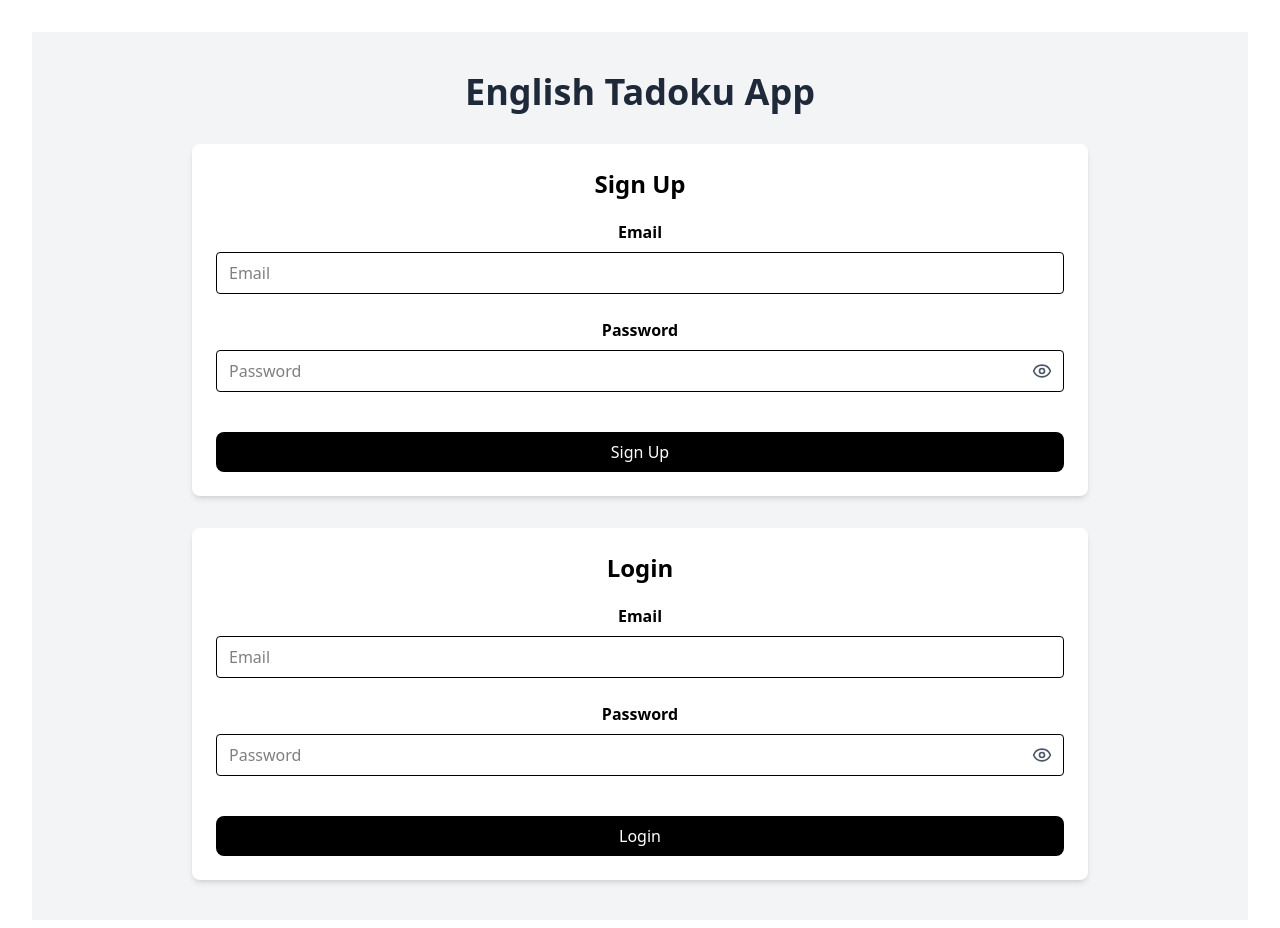
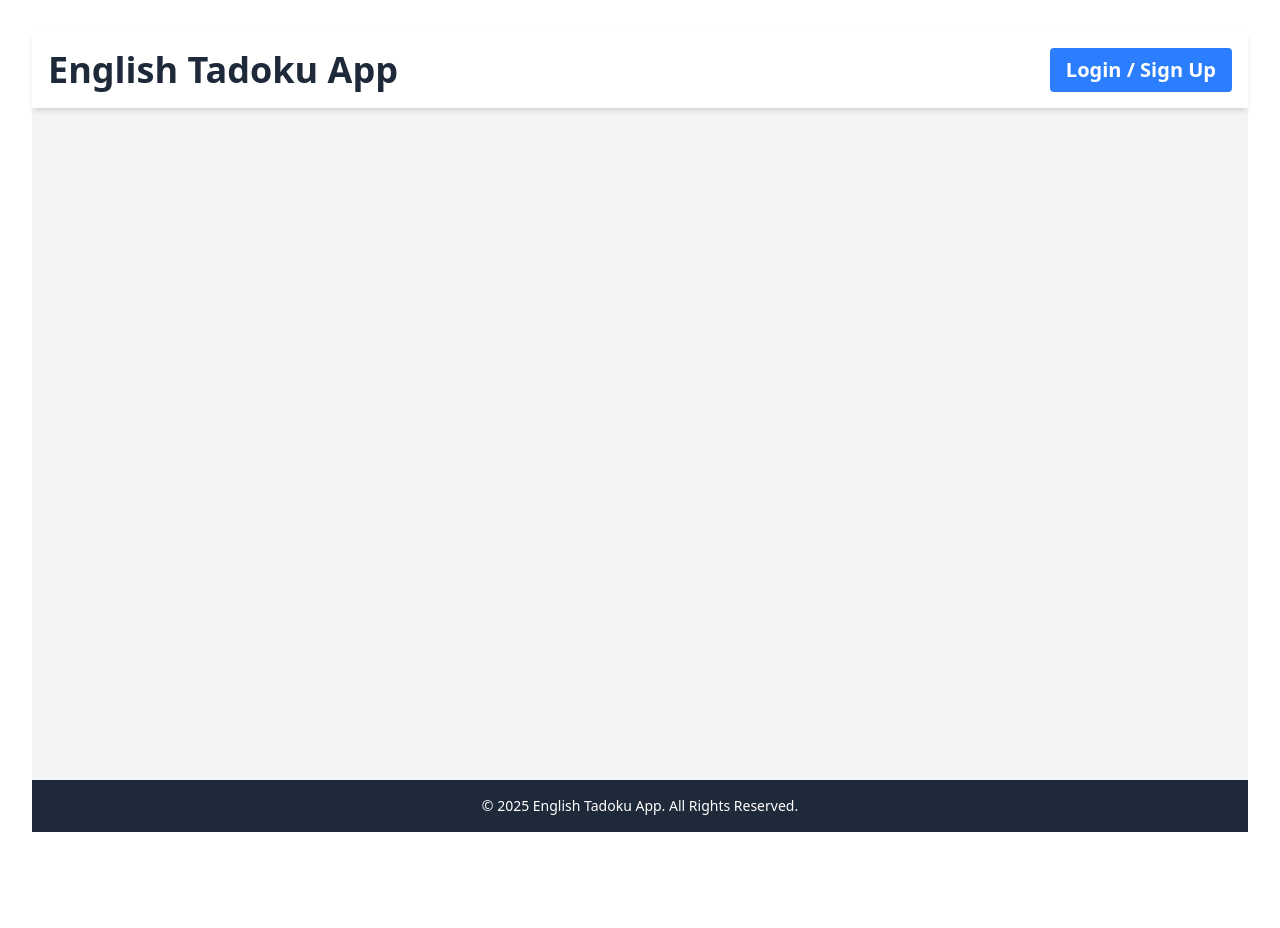
Before and after one commit to shuheikomatsuki/english-tadoku-app, a React (Vite) app in the folder frontend/: page / in a window 1280 px wide. Before the commit this address led to /auth. Shown: the top 928 px of the page. After the commit the page ends 864 px from the top, so only its background shows below. Built offline with nearby package versions, Linux system fonts and the light colour scheme.

Commit message:
ヘッダーとフッターを実装。

```diff
--- a/frontend/src/App.tsx
+++ b/frontend/src/App.tsx
@@ -4,34 +4,52 @@ import AuthPage from './components/AuthPage';
 import Dashboard from './components/Dashboard';
 import { Routes, Route, Navigate } from 'react-router-dom';
 import StoryDetail from './components/StoryDetail';
+import Layout from './components/Layout';
 
 function App() {
   const { isAuthenticated } = useAuth();
 
   return (
-    <div className="min-h-screen bg-gray-100">
-      <div className="container mx-auto p-4 py-10">
-        <h1 className="text-4xl font-bold text-gray-800 mb-8 text-center">
-          English Tadoku App
-        </h1>
-        {/* {isAuthenticated ? <Dashboard /> : <AuthPage />} */}
     <Routes>
-          {!isAuthenticated && (
+      <Route path="/" element={<Layout />}>
+        {isAuthenticated ? (
           <>
-              <Route path="/auth" element={<AuthPage />} />
+            <Route index element={<Dashboard />} />
+            <Route path="stories/:id" element={<StoryDetail />} />
+            <Route path="*" element={<Navigate to="/" replace />} />
+          </>
+        ) : (
+          <>
+            <Route path="auth" element={<AuthPage />} />
             <Route path="*" element={<Navigate to="/auth" replace />} />
           </>
         )}
-          {isAuthenticated && (
-            <>
-              <Route path="/" element={<Dashboard />} />
-              <Route path="/stories/:id" element={<StoryDetail />} />
-              <Route path="*" element={<Navigate to="/" replace />} />
-            </>
-          )}
+      </Route>
     </Routes>
-      </div>
-    </div>
+
+    // <div className="min-h-screen bg-gray-100">
+    //   <div className="container mx-auto p-4 py-10">
+    //     <h1 className="text-4xl font-bold text-gray-800 mb-8 text-center">
+    //       English Tadoku App
+    //     </h1>
+    //     {/* {isAuthenticated ? <Dashboard /> : <AuthPage />} */}
+    //     <Routes>
+    //       {!isAuthenticated && (
+    //         <>
+    //           <Route path="/auth" element={<AuthPage />} />
+    //           <Route path="*" element={<Navigate to="/auth" replace />} />
+    //         </>
+    //       )}
+    //       {isAuthenticated && (
+    //         <>
+    //           <Route path="/" element={<Dashboard />} />
+    //           <Route path="/stories/:id" element={<StoryDetail />} />
+    //           <Route path="*" element={<Navigate to="/" replace />} />
+    //         </>
+    //       )}
+    //     </Routes>
+    //   </div>
+    // </div>
   );
 };
 
--- a/frontend/src/components/Dashboard.tsx
+++ b/frontend/src/components/Dashboard.tsx
@@ -17,7 +17,7 @@ const Dashboard: React.FC = () => {
     const fetchStories = async () => {
       try {
         const response = await apiClient.get<Story[]>('/stories');
-        setStories(response.data);
+        setStories(response.data || []);
       } catch (err) {
         setError('Failed to load stories.');
         console.error(err);
@@ -50,13 +50,13 @@ const Dashboard: React.FC = () => {
     <div className="w-full max-w-4xl mx-auto">
       <div className="flex justify-between items-center mb-8">
         <h1 className="text-3xl font-bold">Dashboard</h1>
-        <button
+        {/* <button
           onClick={logout}
           className="bg-red-500 hover:bg-red-600 text-white font-bold py-2 px-4 rounded transition-colors"
 
         >
           Logout
-        </button>
+        </button> */}
       </div>
 
       <StoryGenerator onStoryGenerated={handleStoryGenerated} />
--- /dev/null
+++ b/frontend/src/components/Footer.tsx
@@ -0,0 +1,13 @@
+import React from 'react';
+
+const Footer: React.FC = () => {
+  return (
+    <footer className="bg-gray-800 text-white py-4">
+      <div className="container mx-auto text-center text-sm">
+        <p>&copy; {new Date().getFullYear()} English Tadoku App. All Rights Reserved.</p>
+      </div>
+    </footer>
+  );
+};
+
+export default Footer;
--- /dev/null
+++ b/frontend/src/components/Header.tsx
@@ -0,0 +1,37 @@
+import React from 'react';
+import { Link } from 'react-router-dom';
+import { useAuth } from '../contexts/AuthContext';
+
+const Header: React.FC = () => {
+  const { isAuthenticated, logout } = useAuth();
+
+  return (
+    <header className="bg-white shadow-md">
+      <div className="container mx-auto p-4 flex justify-between items-center">
+        <Link to="/" className="text-4xl font-bold text-gray-800">
+          English Tadoku App
+        </Link>
+
+        <nav className="flex items-center">
+          {isAuthenticated ? (
+            <button
+              onClick={logout}
+              className="bg-red-500 hover:bg-red-600 text-white text-xl font-bold m-4 py-2 px-4 rounded"
+            >
+              Logout
+            </button>
+          ) : (
+            <Link
+              to="/auth"
+              className="bg-blue-500 hover:bg-blue-600 text-white text-xl font-bold py-2 px-4 rounded"
+            >
+              Login / Sign Up
+            </Link>
+          )}
+        </nav>
+      </div>
+    </header>
+  );
+};
+
+export default Header;
--- /dev/null
+++ b/frontend/src/components/Layout.tsx
@@ -0,0 +1,20 @@
+import React from 'react';
+import { Outlet } from 'react-router-dom';
+import Header from './Header';
+import Footer from './Footer';
+
+const Layout: React.FC = () => {
+  return (
+    <div className="flex flex-col min-h-screen bg-gray-100">
+      <Header />
+
+      <main className="flex-grow container mx-auto px-4 py-8">
+        <Outlet />
+      </main>
+
+      <Footer />
+    </div>
+  );
+};
+
+export default Layout;
```
Lines whose indentation alone changed are shown as unchanged.
